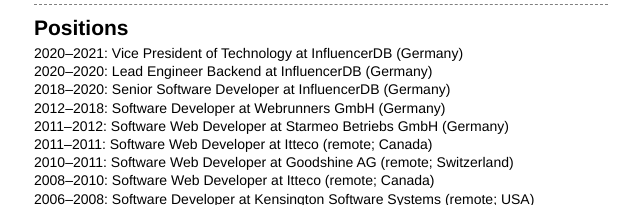
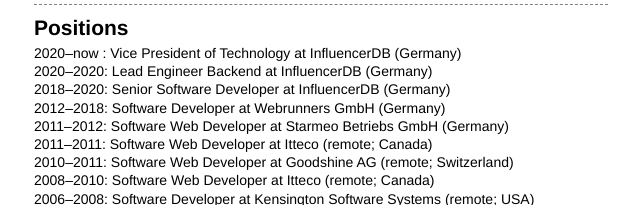
Before and after one commit to askoretskiy/askoretskiy.github.io, a plain HTML site: page index.html in a window 1280 px wide. Shown: the part 1677-1882 px from the top of the page, 319-959 px from the left. Drawn offline with Linux system fonts and the light colour scheme.

Commit message:
Do not put an end date for current employment

```diff
--- a/index.html
+++ b/index.html
@@ -238,7 +238,7 @@
 <h2 class="l">Positions</h2>
 
 <ul class="f no">
-    <li>2020&ndash;2021: Vice President of Technology at InfluencerDB (Germany)</li>
+    <li>2020&ndash;now&nbsp;: Vice President of Technology at InfluencerDB (Germany)</li>
     <li>2020&ndash;2020: Lead Engineer Backend at InfluencerDB (Germany)</li>
     <li>2018&ndash;2020: Senior Software Developer at InfluencerDB (Germany)</li>
     <li>2012&ndash;2018: Software Developer at Webrunners GmbH (Germany)</li>
```
